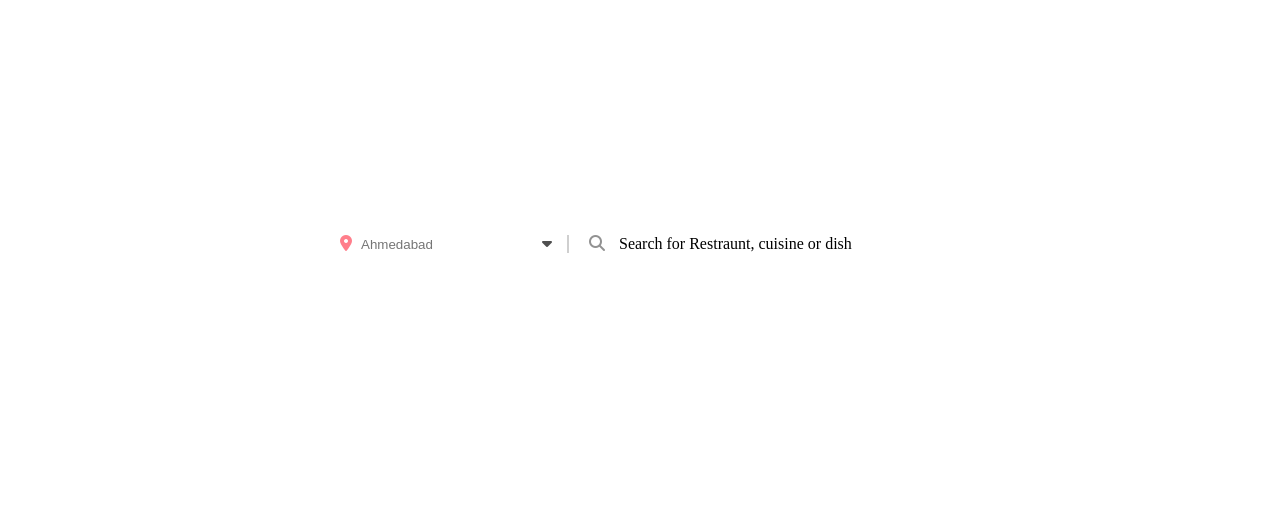
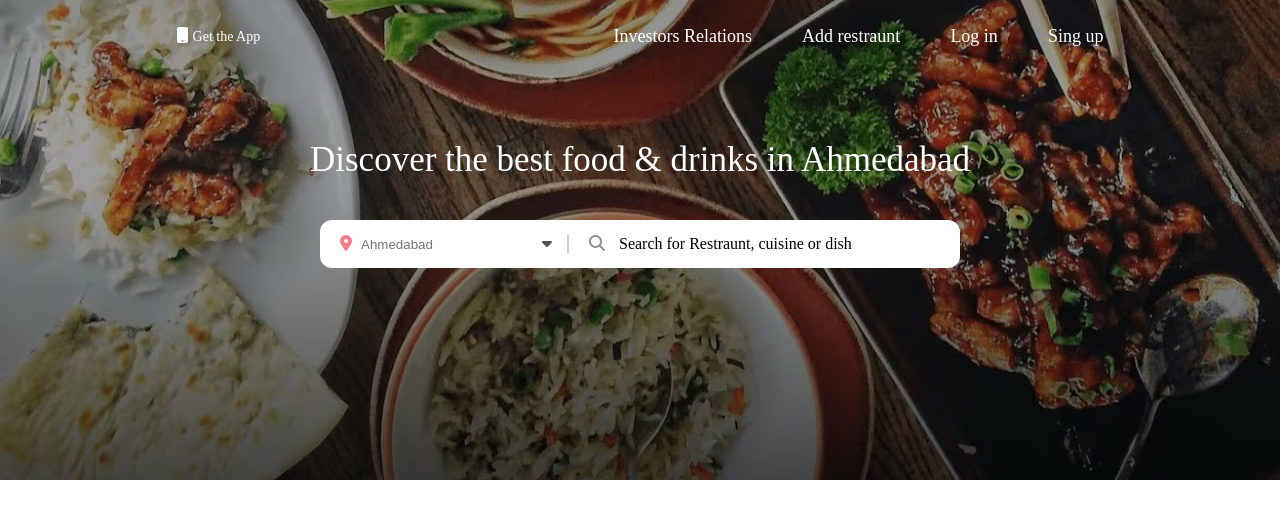
Before and after one commit to nanavati2006/zomato-maaz, a plain HTML site: page index.html in a window 1280 px wide. Shown: the top 512 px of the page. Drawn offline with Linux system fonts and the light colour scheme; the site is published under a folder, as on GitHub Pages, so addresses that start at the root find nothing.

Commit message:
Update index.css

```diff
--- a/index.css
+++ b/index.css
@@ -5,7 +5,7 @@
 }
 
 header {
-    background-image: url(/Zomato-BG.jpg);
+    background-image: url(Zomato-BG.jpg);
     height: 60vh;
     background-position: center;
     background-size: cover;
```
